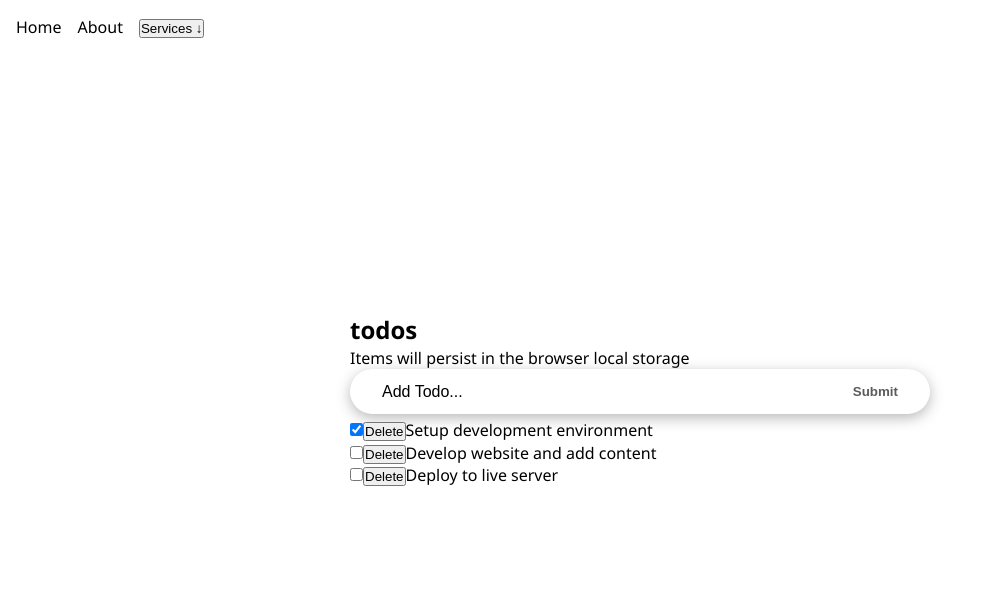
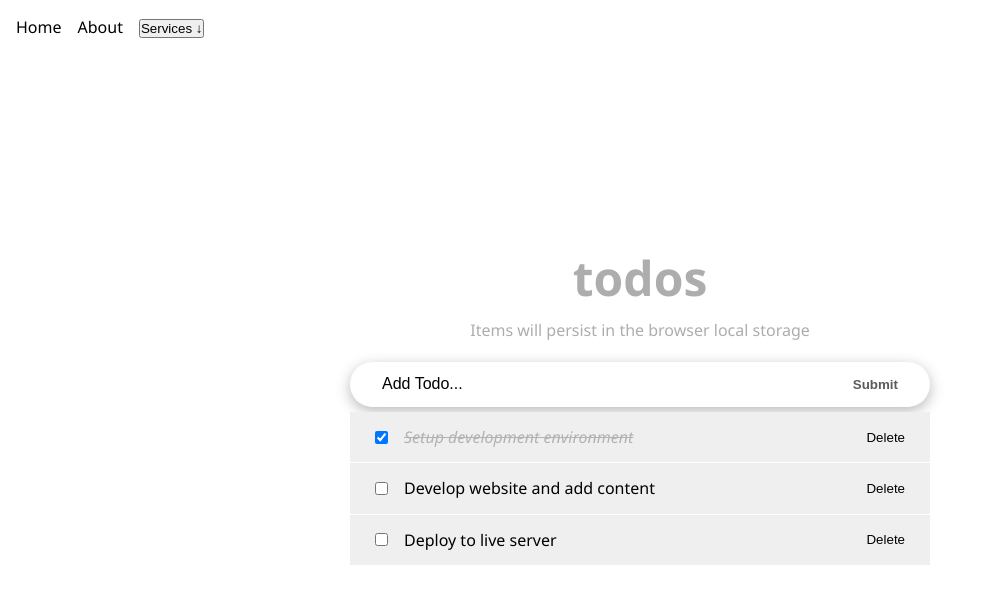
Before and after one commit to Timbar09/React-Todo-App, a React (Vite) app: page / in a window 1280 px wide. Shown: the top 604 px of the page, without its empty margins (0-981 px from the left). Built offline with nearby package versions, Linux system fonts and the light colour scheme.

Commit message:
Add CSS modules

```diff
--- a/src/components/TodoItem.jsx
+++ b/src/components/TodoItem.jsx
@@ -1,13 +1,24 @@
+import styles from '@/styles/TodoItem.module.css';
+
 const TodoItem = ({ itemProp, handleChange, delTodo }) => {
+  const completedStyle = {
+    fontStyle: 'italic',
+    color: '#595959',
+    opacity: 0.4,
+    textDecoration: 'line-through',
+  };
+
   return (
-    <li>
+    <li className={styles.item}>
+      <div className={styles.content}>
         <input
           type="checkbox"
           checked={itemProp.completed}
           onChange={() => handleChange(itemProp.id)}
         />
         <button onClick={() => delTodo(itemProp.id)}>Delete</button>
-      {itemProp.title}
+        <span style={itemProp.completed ? completedStyle : null}>{itemProp.title}</span>
+      </div>
     </li>
   );
 };
--- a/src/components/TodosHeader.jsx
+++ b/src/components/TodosHeader.jsx
@@ -1,6 +1,15 @@
+import styles from '@/styles/TodosHeader.module.css';
+
 const TodosHeader = () => {
+  const headerStyle = {
+    padding: '20px 0',
+    lineHeight: '1.5em',
+    color: '#aeadad',
+    textAlign: 'center',
+  };
+
   return (
-    <header>
+    <header style={headerStyle} className={styles.header}>
       <h1>todos</h1>
       <p>Items will persist in the browser local storage</p>
     </header>
--- /dev/null
+++ b/src/styles/TodoItem.module.css
@@ -0,0 +1,25 @@
+.item {
+  font-size: 1rem;
+  list-style-type: none;
+  padding: 14px 25px;
+  border-bottom: 1px solid #fff;
+  background: #f0efef;
+}
+.content {
+  display: flex;
+  justify-content: space-between;
+  align-items: center;
+  gap: 1rem;
+}
+.content span {
+  flex: 1;
+  order: 1;
+}
+.content button {
+  cursor: pointer;
+  background: transparent;
+  order: 2;
+  outline: none;
+  border: none;
+  margin-left: 7px;
+}
--- /dev/null
+++ b/src/styles/TodosHeader.module.css
@@ -0,0 +1,8 @@
+.header h1 {
+  font-size: 3rem;
+  font-weight: 600;
+  margin-bottom: 1rem;
+  line-height: 1em;
+  text-transform: lowercase;
+  text-align: center;
+}
```
Lines whose indentation alone changed are shown as unchanged.
